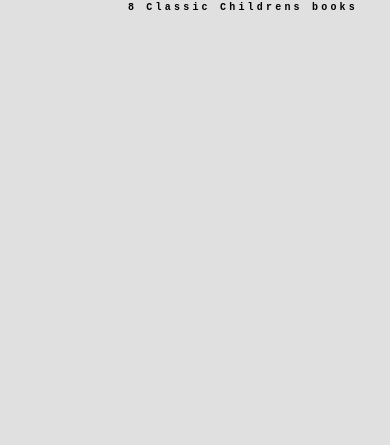
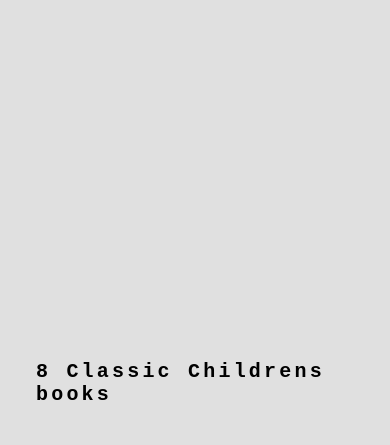
Before and after one commit to thelundix/mini-library, a plain HTML site: page docs/index.html in a window 390 px wide. Drawn offline with Linux system fonts and the light colour scheme; no server answers.

Commit message:
Update style.css

```diff
--- a/docs/css/style.css
+++ b/docs/css/style.css
@@ -110,12 +110,15 @@ h1 {
   z-index: 1;
   padding: 2rem;
   transform: translateY(-50%);
+  word-wrap: break-word;
+  overflow-wrap: break-word;
 }
 
 @media screen and (max-width: 650px) {
     h1 {
-      font-size: 10px; /* Adjust the font size for smaller screens */
-      top: 0;
+     font-size: 20px;
+     padding: 1rem;
+     position: static;
     }
   }
 
```
